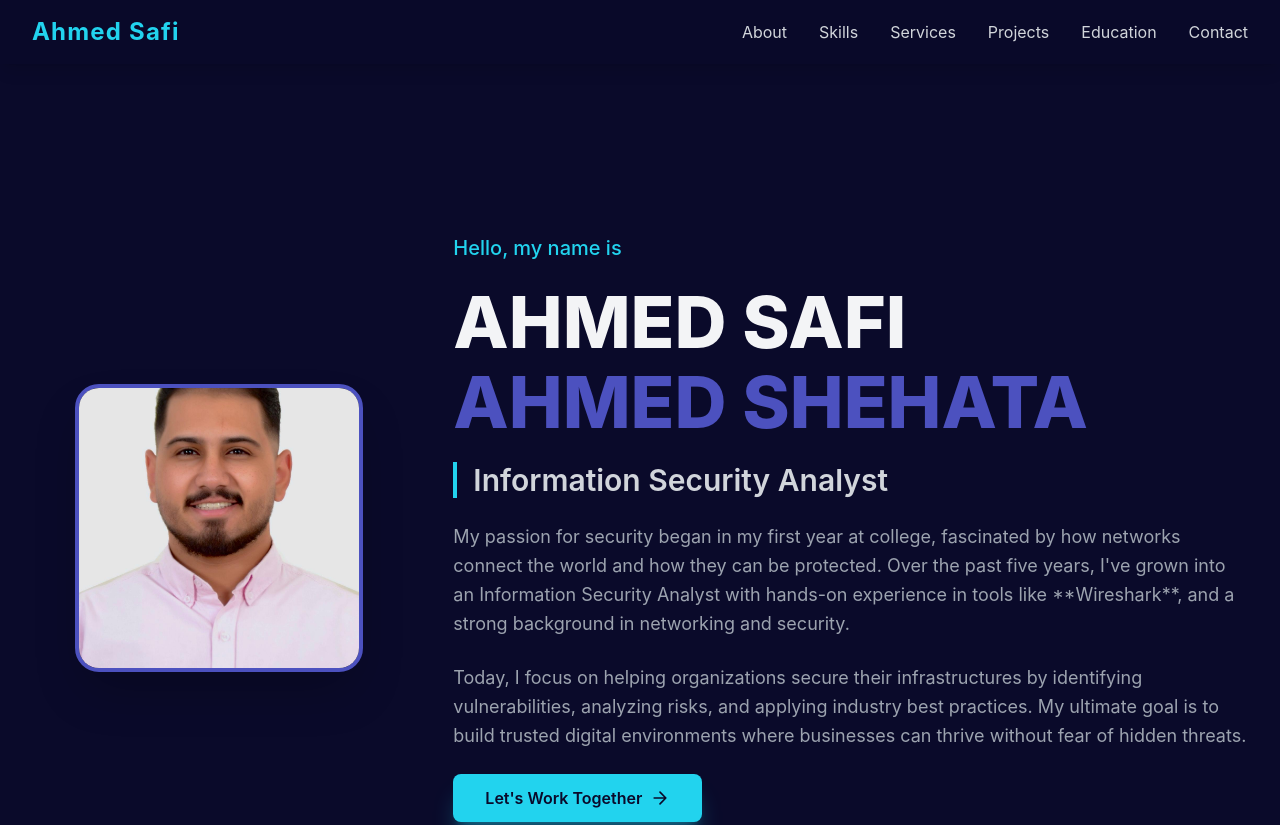
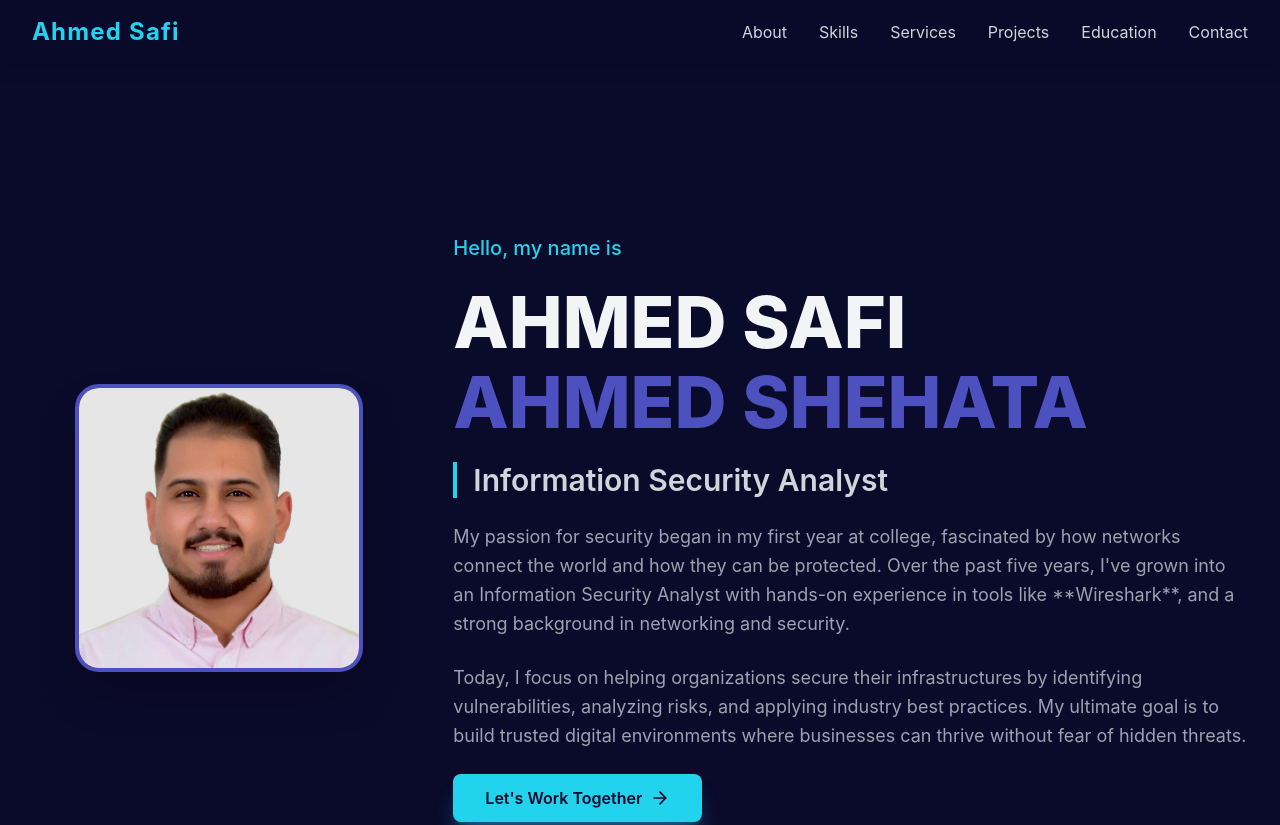
Before and after one commit to Ahmed-Safi-Ahmed/Ahmed-Safi-s-portfolio-, a plain HTML site: page index.html in a window 1280 px wide. Shown: the top 825 px of the page. Drawn offline with nearby package versions, Linux system fonts and the light colour scheme.

Commit message:
Update index.html

```diff
--- a/index.html
+++ b/index.html
@@ -99,13 +99,12 @@
                 <div class="md:col-span-1 flex justify-center">
                     <!--
                         UPDATED STYLING:
-                        - Returned to w-72 h-72 (Previous size).
-                        - Returned to object-cover to fill the frame (will still crop, but less with new position).
-                        - ADDED object-[50%_60%] to shift the image content 10% down from the center (50% horizontal, 60% vertical).
+                        - Size remains w-72 h-72 and object-cover.
+                        - Changed object-position from 60% (down) to 30% (up) to move the hair into the frame by shifting the focus up.
                     -->
                     <img src="https://raw.githubusercontent.com/Ahmed-Safi-Ahmed/Ahmed-Safi-s-portfolio-/main/WhatsApp%20Image%202025-04-11%20at%2011.09.38%20PM.jpeg"
                          alt="Ahmed Safi Ahmed Shehata Professional Profile Photo"
-                         class="rounded-3xl border-4 border-secondary-blue shadow-2xl w-72 h-72 object-cover object-[50%_60%]">
+                         class="rounded-3xl border-4 border-secondary-blue shadow-2xl w-72 h-72 object-cover object-[50%_30%]">
                 </div>
 
                 <!-- Introduction Content -->
```
